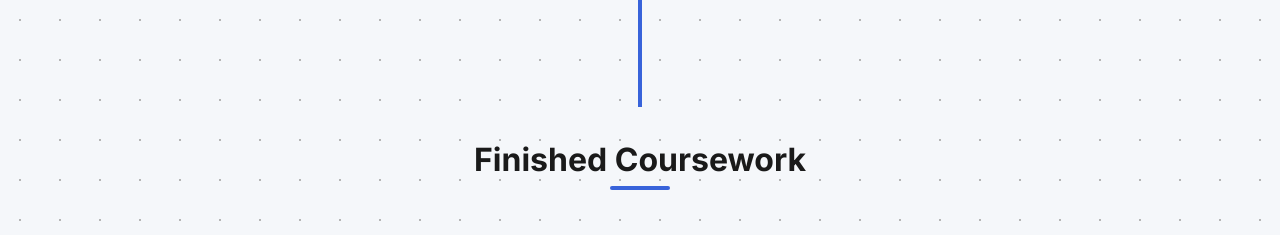
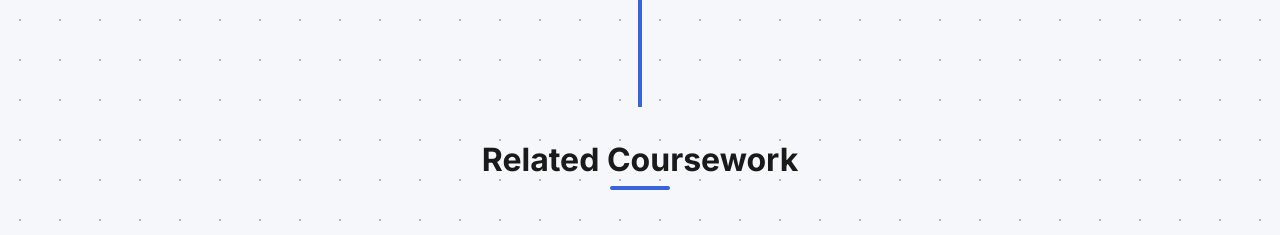
Before and after one commit to Taizuki/portfolio, a React (Create React App) app: page / in a window 1280 px wide. Shown: the part 5600-5835 px from the top of the page. Built offline with nearby package versions, Linux system fonts and the light colour scheme.

Commit message:
Slight adjustments

```diff
--- a/src/App.js
+++ b/src/App.js
@@ -17,7 +17,7 @@ import Sprite from "./assets/sprite.png";
 import Blackjack from "./assets/blackjack.png";
 import Wristwrite from "./assets/wristwrite.png";
 import Depthdash from "./assets/depthdash.png";
-import Quickgrid from "./assets/quickgrid.png"
+import Quickgrid from "./assets/quickgrid.png";
 import Simon from "./assets/simon.png";
 import Cheesemice from "./assets/cheesemice.png";
 import Battle from "./assets/battle.png";
@@ -566,7 +566,7 @@ function Courses() {
         whileInView={{ opacity: 1, y: 0 }}
         viewport={{ once: true }}
       >
-        Finished Coursework
+        Related Coursework
       </motion.h2>
 
       <div className="accordion-wrapper">
```
